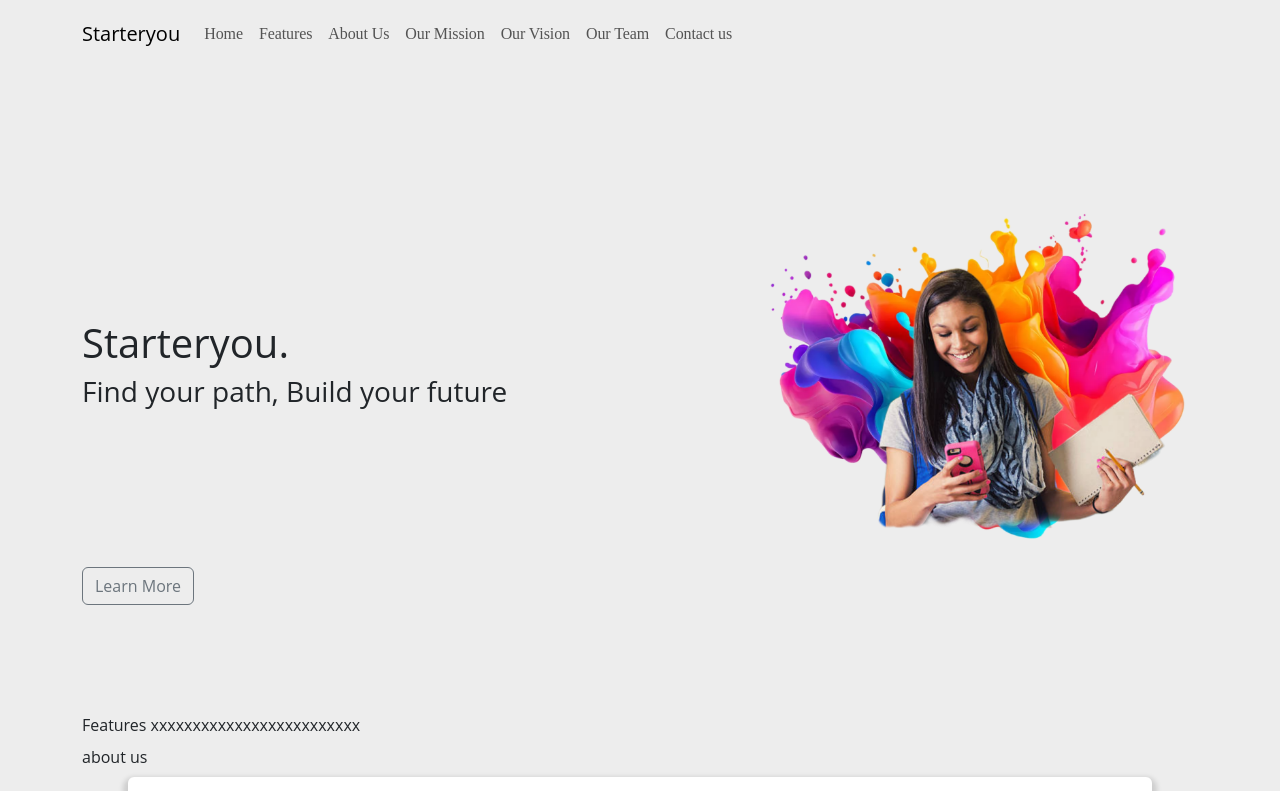
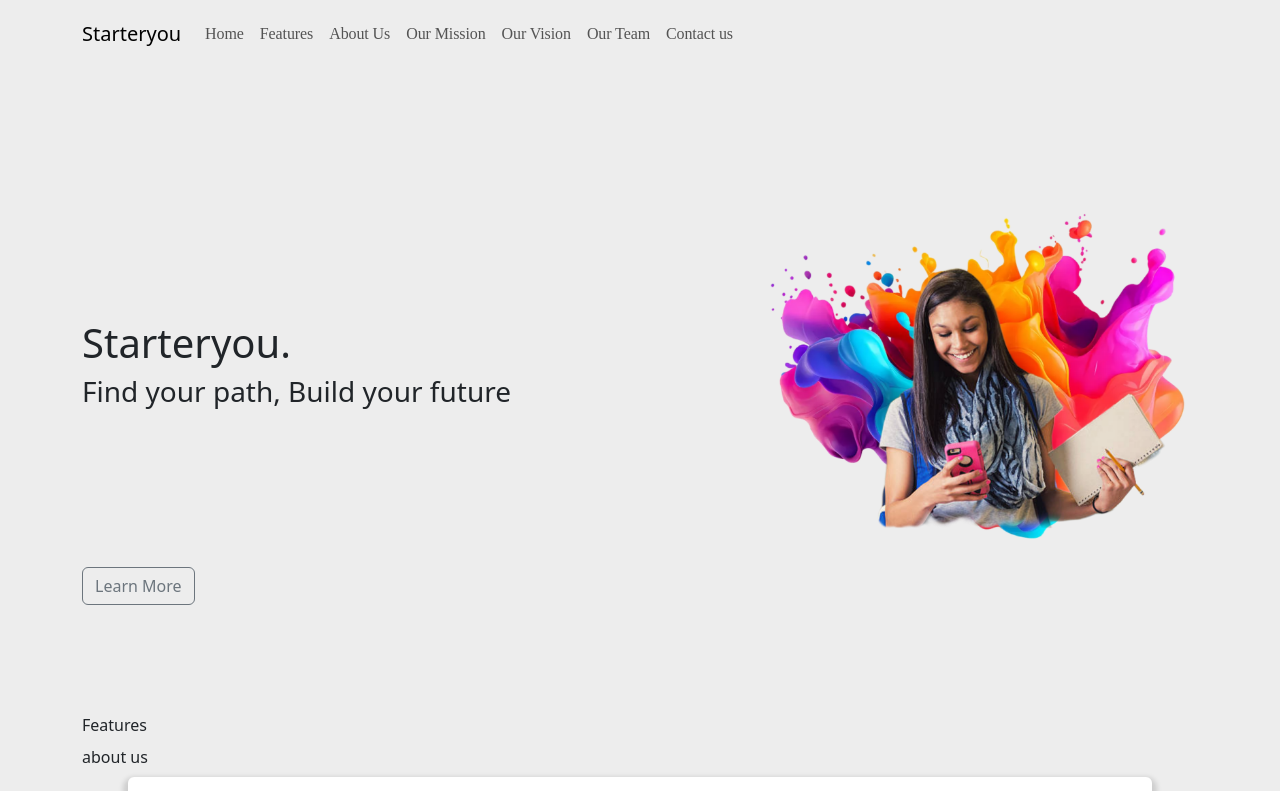
Before and after one commit to Starteryou-com/StartupWebsite, a React (Vite) app: page / in a window 1280 px wide. Shown: the top 791 px of the page. Built offline with nearby package versions, Linux system fonts and the light colour scheme.

Commit message:
updated font

```diff
--- a/src/App.css
+++ b/src/App.css
@@ -4,7 +4,11 @@
   padding: 0;
 
   background-color: #ededed;
+<<<<<<< Updated upstream
   font-family: Open Sans;
+=======
+  font-family: Helvetica;
+>>>>>>> Stashed changes
   font-weight: 400;
   font-style: normal;;
 }
--- a/src/components/Features.tsx
+++ b/src/components/Features.tsx
@@ -3,7 +3,7 @@ import { Container } from "react-bootstrap";
 function Features() {
   return (
     <Container id="features" className="mt-2">
-      <div>Features xxxxxxxxxxxxxxxxxxxxxxxxx</div>
+      <div>Features</div>
     </Container>
   );
 }
```
